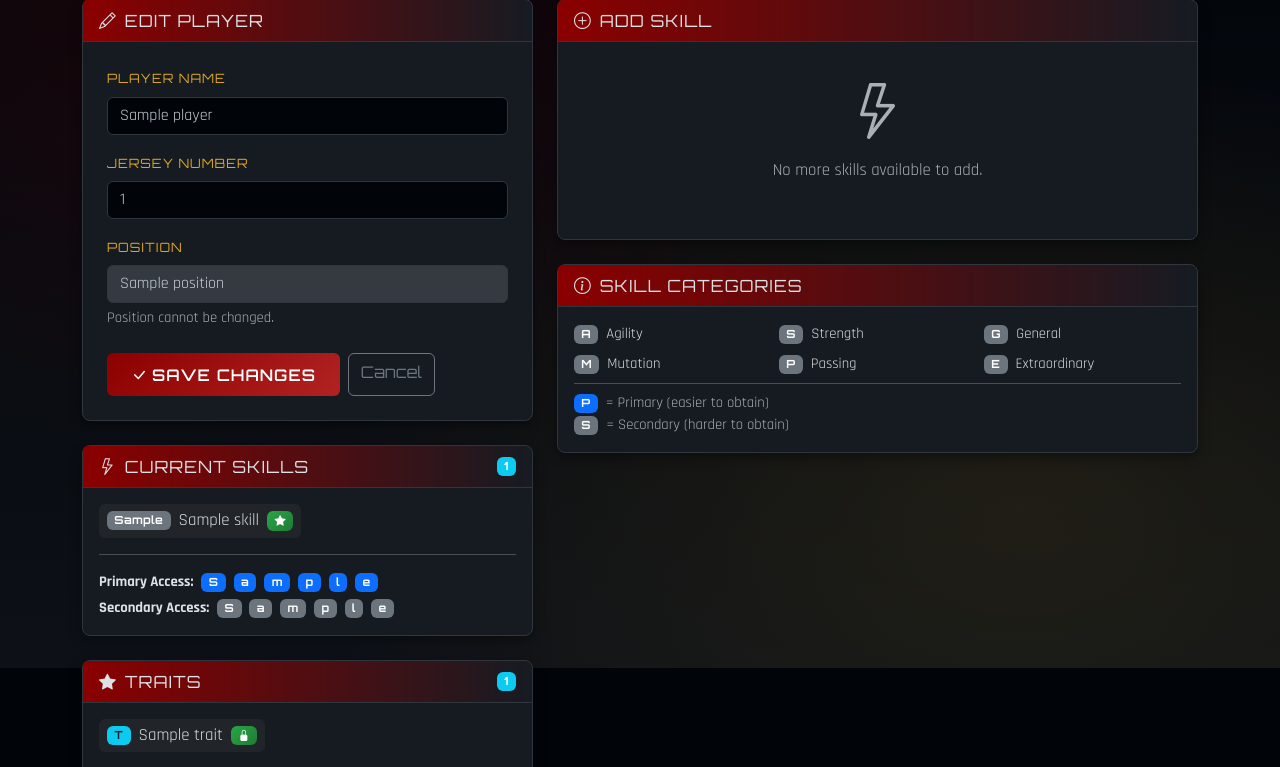
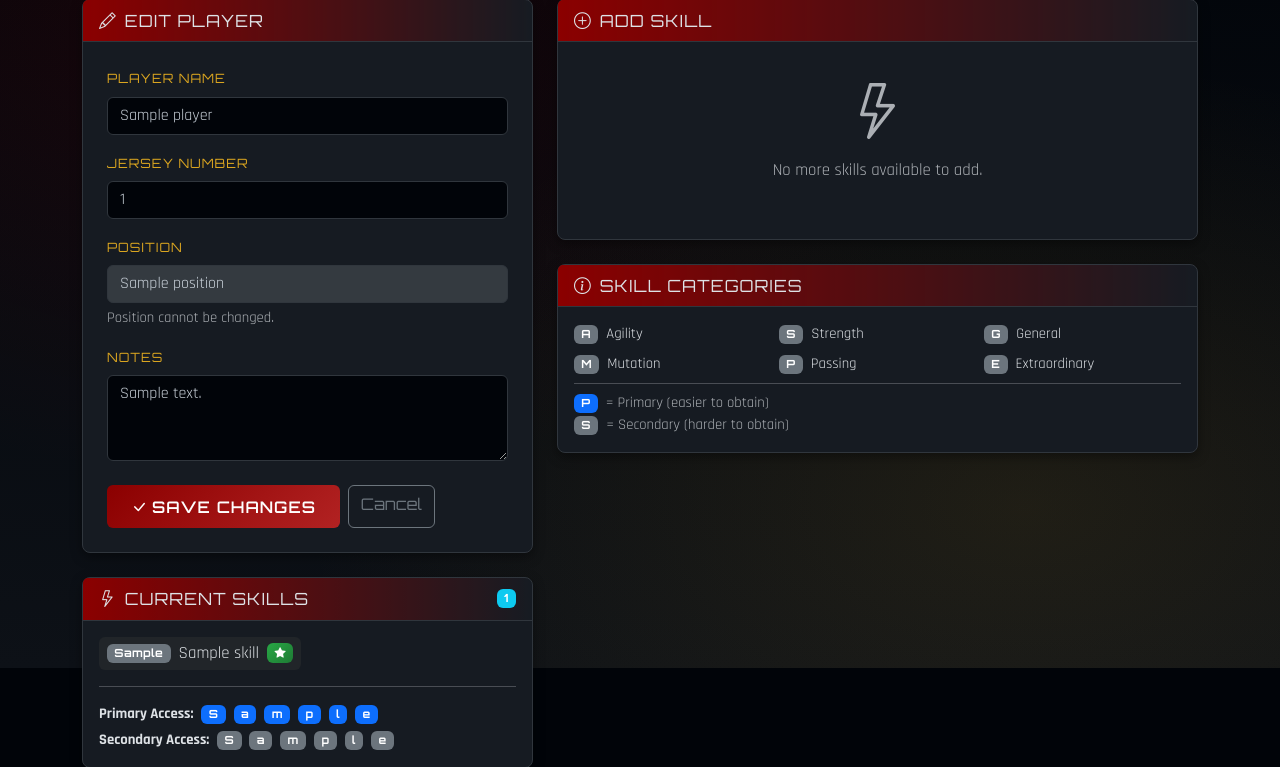
Before and after one commit to manugarri/bb_league, a Flask app: page /teams/1/player/1/edit in a window 1280 px wide. Shown: the part 132-899 px from the top of the page. Run offline with Flask 3, Linux system fonts and the light colour scheme; a user stored in the database is signed in; tables that the repository leaves empty hold one stand-in row (values such as "Sample post").

Commit message:
add notes to players

```diff
--- a/app/blueprints/teams.py
+++ b/app/blueprints/teams.py
@@ -301,6 +301,7 @@ def edit_player(team_id: int, player_id: int):
     if form.validate_on_submit():
         player.name = form.name.data
         player.number = form.number.data
+        player.notes = form.notes.data
         db.session.commit()
         if str(get_locale()) == 'es':
             flash("Jugador actualizado correctamente.", "success")
--- a/app/forms/team.py
+++ b/app/forms/team.py
@@ -1,6 +1,6 @@
 """Team forms."""
 from flask_wtf import FlaskForm
-from wtforms import StringField, SelectField, IntegerField, BooleanField
+from wtforms import StringField, SelectField, IntegerField, BooleanField, TextAreaField
 from wtforms.validators import DataRequired, Length, NumberRange, Optional
 
 
@@ -89,3 +89,7 @@ class EditPlayerForm(FlaskForm):
         "Jersey Number",
         validators=[Optional(), NumberRange(min=1, max=99)]
     )
+    notes = TextAreaField(
+        "Notes",
+        validators=[Optional(), Length(max=1000)]
+    )
--- a/app/models/player.py
+++ b/app/models/player.py
@@ -182,6 +182,9 @@ class Player(db.Model):
 
     # Value
     value = db.Column(db.Integer, default=0)
+
+    # Notes
+    notes = db.Column(db.Text)
 
     # Metadata
     hired_at = db.Column(db.DateTime, default=datetime.utcnow)
--- a/app/templates/teams/edit_player.html
+++ b/app/templates/teams/edit_player.html
@@ -39,10 +39,18 @@
                         {% endfor %}
                     </div>
 
-                    <div class="mb-4">
+                    <div class="mb-3">
                         <label class="form-label">{% if get_locale() == 'es' %}Posición{% else %}Position{% endif %}</label>
                         <input type="text" class="form-control" value="{{ tr_position(player.position.name) }}" disabled>
                         <div class="form-text">{% if get_locale() == 'es' %}La posición no se puede cambiar.{% else %}Position cannot be changed.{% endif %}</div>
+                    </div>
+
+                    <div class="mb-4">
+                        <label class="form-label" for="notes">{% if get_locale() == 'es' %}Notas{% else %}Notes{% endif %}</label>
+                        {{ form.notes(class="form-control", rows="3", placeholder=(_('Add notes about this player...') if get_locale() != 'es' else 'Añadir notas sobre este jugador...')) }}
+                        {% for error in form.notes.errors %}
+                        <div class="text-danger small">{{ error }}</div>
+                        {% endfor %}
                     </div>
 
                     <div class="d-flex gap-2">
```
Also changed, not shown: app/templates/teams/player.html (+10 -0 lines), app/templates/teams/view.html (+33 -4 lines).
